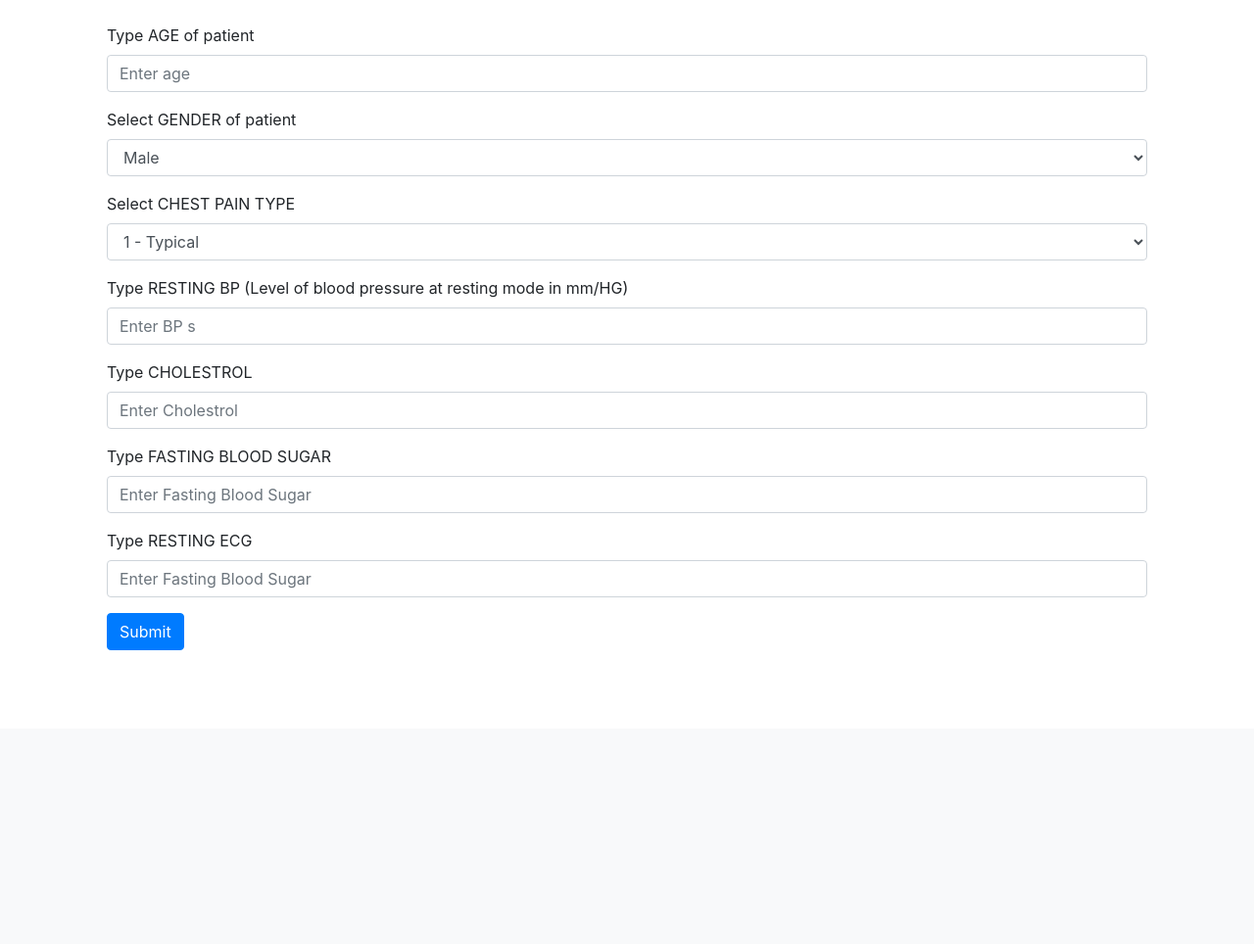
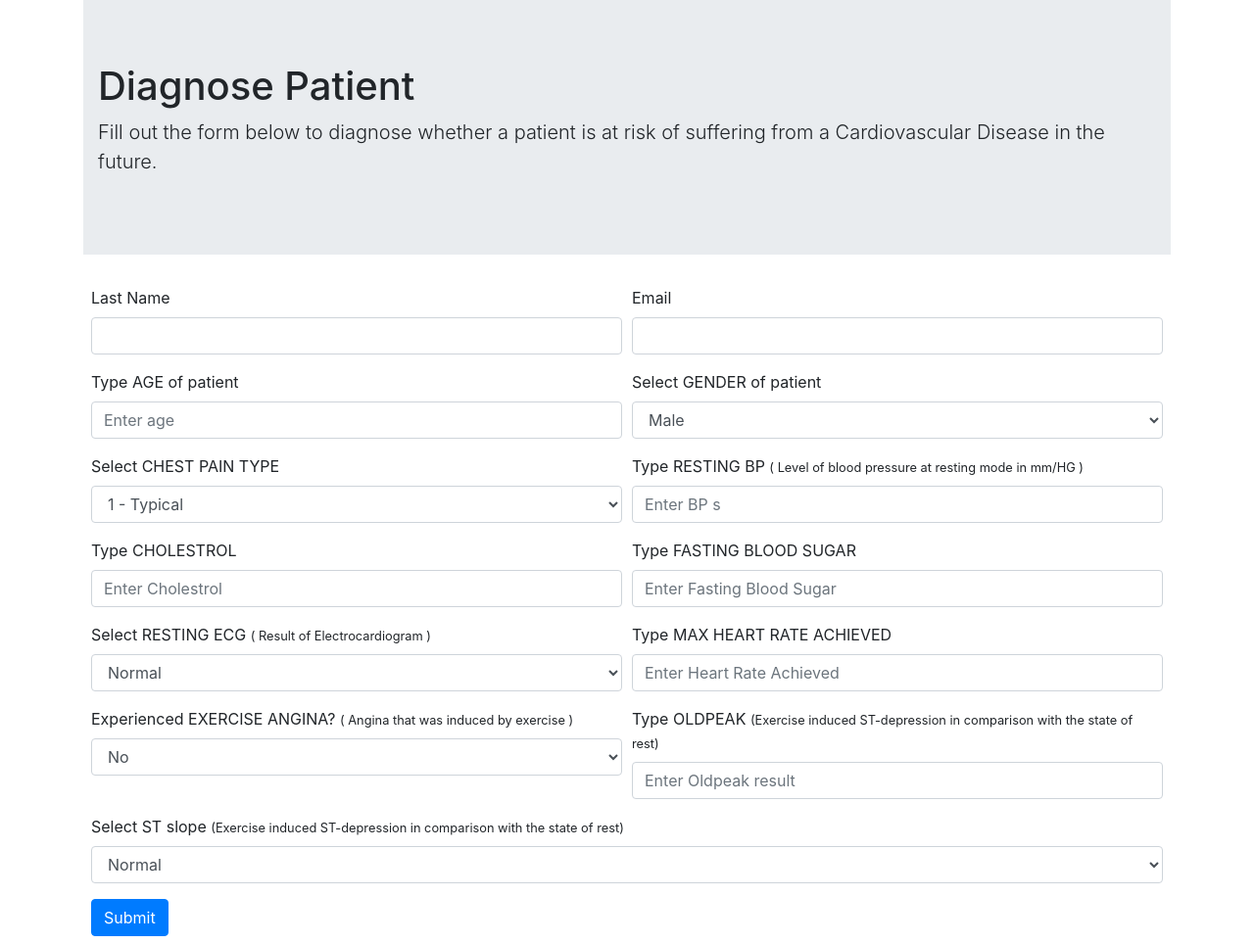
Before and after one commit to rafkol98/CVD-web, a Flask app: page /diagnose in a window 1280 px wide. Shown: the part 56-1020 px from the top of the page at 98% size. Before the commit the page ends 720 px from the top, so only its background shows below. Run offline with Flask 2, Linux system fonts and the light colour scheme; some libraries are stand-ins or nearby versions.

Commit message:
Update diagnose.html

```diff
--- a/templates/diagnose.html
+++ b/templates/diagnose.html
@@ -1,13 +1,35 @@
 {% extends 'layout.html' %}
 
 {% block body %}
-    <form class="m-4">
-        <div class="form-group">
+<div class="jumbotron jumbotron-fluid">
+  <div class="container">
+    <h1 class="display-5">Diagnose Patient</h1>
+    <p class="lead">Fill out the form below to diagnose whether a patient is at risk of suffering from a Cardiovascular Disease in the future.</p>
+  </div>
+</div>
+
+<form class="m-2">
+
+  <div class="form-row">
+    <div class="form-group col-md-6">
+      <label for="inputEmail4">Last Name</label>
+      <input type="email" class="form-control" id="inputEmail4">
+    </div>
+
+    <div class="form-group col-md-6">
+      <label for="inputPassword4">Email</label>
+      <input type="password" class="form-control" id="inputPassword4">
+    </div>
+  </div>
+
+
+  <div class="form-row">
+    <div class="form-group col-md-6">
       <label for="inputAge">Type AGE of patient</label>
       <input type="age" class="form-control" id="inputAge" placeholder="Enter age">
     </div>
 
-        <div class="form-group">
+    <div class="form-group col-md-6">
       <label for="inputGender">Select GENDER of patient</label>
       <select class="form-control" id="inputGender">
         <option>Male</option>
@@ -15,8 +37,11 @@
         <option>Other</option>
       </select>
     </div>
+  </div>
 
-        <div class="form-group">
+
+  <div class="form-row">
+    <div class="form-group col-md-6">
       <label for="inputChest">Select CHEST PAIN TYPE</label>
       <select class="form-control" id="inputChest">
         <option>1 - Typical</option>
@@ -26,26 +51,70 @@
       </select>
     </div>
 
-        <div class="form-group">
-          <label for="inputBPS">Type RESTING BP (Level of blood pressure at resting mode in mm/HG)</label>
+    <div class="form-group col-md-6">
+      <label for="inputBPS">Type RESTING BP  <small>( Level of blood pressure at resting mode in mm/HG )</small> </label>
       <input type="age" class="form-control" id="inputBPS" placeholder="Enter BP s">
     </div>
+  </div>
 
-        <div class="form-group">
+  <div class="form-row">
+    <div class="form-group col-md-6">
       <label for="inputChol">Type CHOLESTROL</label>
       <input type="age" class="form-control" id="inputChol" placeholder="Enter Cholestrol">
     </div>
 
-        {# select maybe #}
-        <div class="form-group">
+    <div class="form-group col-md-6">
       <label for="inputFBS">Type FASTING BLOOD SUGAR </label>
       <input type="age" class="form-control" id="inputFBS" placeholder="Enter Fasting Blood Sugar">
     </div>
+  </div>
+
+  <div class="form-row">
+    <div class="form-group col-md-6">
+      <label for="inputECG">Select RESTING ECG <small>( Result of Electrocardiogram )</small></label>
+      <select class="form-control" id="inputECG">
+        <option>Normal</option>
+        <option>Abnormality in ST-T wave</option>
+        <option>Left ventricular hypertrophy</option>
+      </select>
+    </div>
+
+    <div class="form-group col-md-6">
+      <label for="inputHeart col-md-6">Type MAX HEART RATE ACHIEVED </label>
+      <input type="age" class="form-control" id="inputHeart" placeholder="Enter Heart Rate Achieved">
+    </div>
+  </div>
+
+  <div class="form-row">
+    <div class="form-group col-md-6">
+      <label for="inputHeart">Experienced EXERCISE ANGINA? <small>( Angina that was induced by exercise )</small> </label>
+      <select class="form-control" id="inputECG">
+        <option>No</option>
+        <option>Yes</option>
+      </select>
+    </div>
+
+    <div class="form-group col-md-6">
+      <label for="inputOldPeak">Type OLDPEAK <small>(Exercise induced ST-depression in comparison with the state of rest)</small>
+      </label>
+      <input type="age" class="form-control" id="inputOldPeak" placeholder="Enter Oldpeak result">
+    </div>
+  </div>
 
   <div class="form-group">
-          <label for="inputFBS">Type RESTING ECG </label>
-          <input type="age" class="form-control" id="inputFBS" placeholder="Enter Fasting Blood Sugar">
+    <label for="inputOLDPEAK">Select ST slope <small>(Exercise induced ST-depression in comparison with the state of rest)</small>
+    </label>
+    <select class="form-control" id="inputECG">
+      <option>Normal</option>
+      <option>Upsloping</option>
+      <option>Flat</option>
+      <option>Downsloping</option>
+    </select>
   </div>
+
+
+
+
 
 
 
```
Lines whose indentation alone changed are shown as unchanged.
